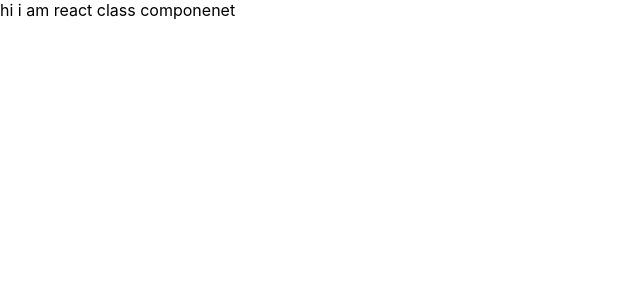
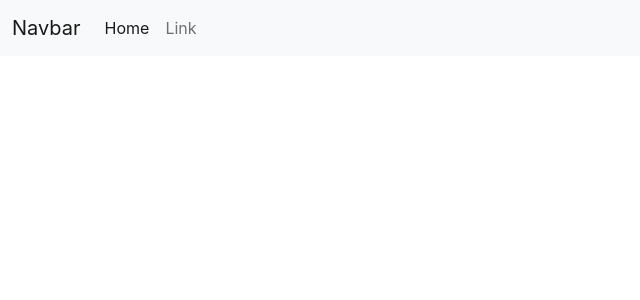
Before and after one commit to sanjay-xdr/Newster, a React (Create React App) app: page / in a window 1280 px wide. Shown: the top 300 px of the page, without its empty margins (0-640 px from the left). Built offline with nearby package versions, Linux system fonts and the light colour scheme.

Commit message:
adding the navbar

```diff
--- a/public/index.html
+++ b/public/index.html
@@ -10,6 +10,10 @@
       content="Web site created using create-react-app"
     />
     <link rel="apple-touch-icon" href="%PUBLIC_URL%/logo192.png" />
+
+    <link href="https://cdn.jsdelivr.net/npm/bootstrap@5.1.2/dist/css/bootstrap.min.css" rel="stylesheet" integrity="sha384-uWxY/CJNBR+1zjPWmfnSnVxwRheevXITnMqoEIeG1LJrdI0GlVs/9cVSyPYXdcSF" crossorigin="anonymous">
+
+
     <!--
       manifest.json provides metadata used when your web app is installed on a
       user's mobile device or desktop. See https://developers.google.com/web/fundamentals/web-app-manifest/
@@ -39,5 +43,8 @@
       To begin the development, run `npm start` or `yarn start`.
       To create a production bundle, use `npm run build` or `yarn build`.
     -->
+
+
+    <script src="https://cdn.jsdelivr.net/npm/bootstrap@5.1.2/dist/js/bootstrap.bundle.min.js" integrity="sha384-kQtW33rZJAHjgefvhyyzcGF3C5TFyBQBA13V1RKPf4uH+bwyzQxZ6CmMZHmNBEfJ" crossorigin="anonymous"></script>
   </body>
 </html>
--- a/src/App.js
+++ b/src/App.js
@@ -1,13 +1,14 @@
 
 
 import React, { Component } from 'react'
+import NavBar from './component/NavBar'
 
 export default class App extends Component {
   render() {
     return (
       <div>
 
-        hi i am react class componenet
+        <NavBar></NavBar>
 
       </div>
     )
--- /dev/null
+++ b/src/component/NavBar.js
@@ -0,0 +1,29 @@
+import React, { Component } from 'react'
+
+export default class NavBar extends Component {
+    render() {
+        return (
+            <div>
+                <nav className="navbar navbar-expand-lg navbar-light bg-light">
+  <div className="container-fluid">
+    <a className="navbar-brand" href="#">Navbar</a>
+    <button className="navbar-toggler" type="button" data-bs-toggle="collapse" data-bs-target="#navbarSupportedContent" aria-controls="navbarSupportedContent" aria-expanded="false" aria-label="Toggle navigation">
+      <span className="navbar-toggler-icon"></span>
+    </button>
+    <div className="collapse navbar-collapse" id="navbarSupportedContent">
+      <ul className="navbar-nav me-auto mb-2 mb-lg-0">
+        <li className="nav-item">
+          <a className="nav-link active" aria-current="page" href="#">Home</a>
+        </li>
+        <li className="nav-item">
+          <a className="nav-link" href="#">Link</a>
+        </li>
+
+      </ul>
+    </div>
+  </div>
+</nav>
+            </div>
+        )
+    }
+}
```
